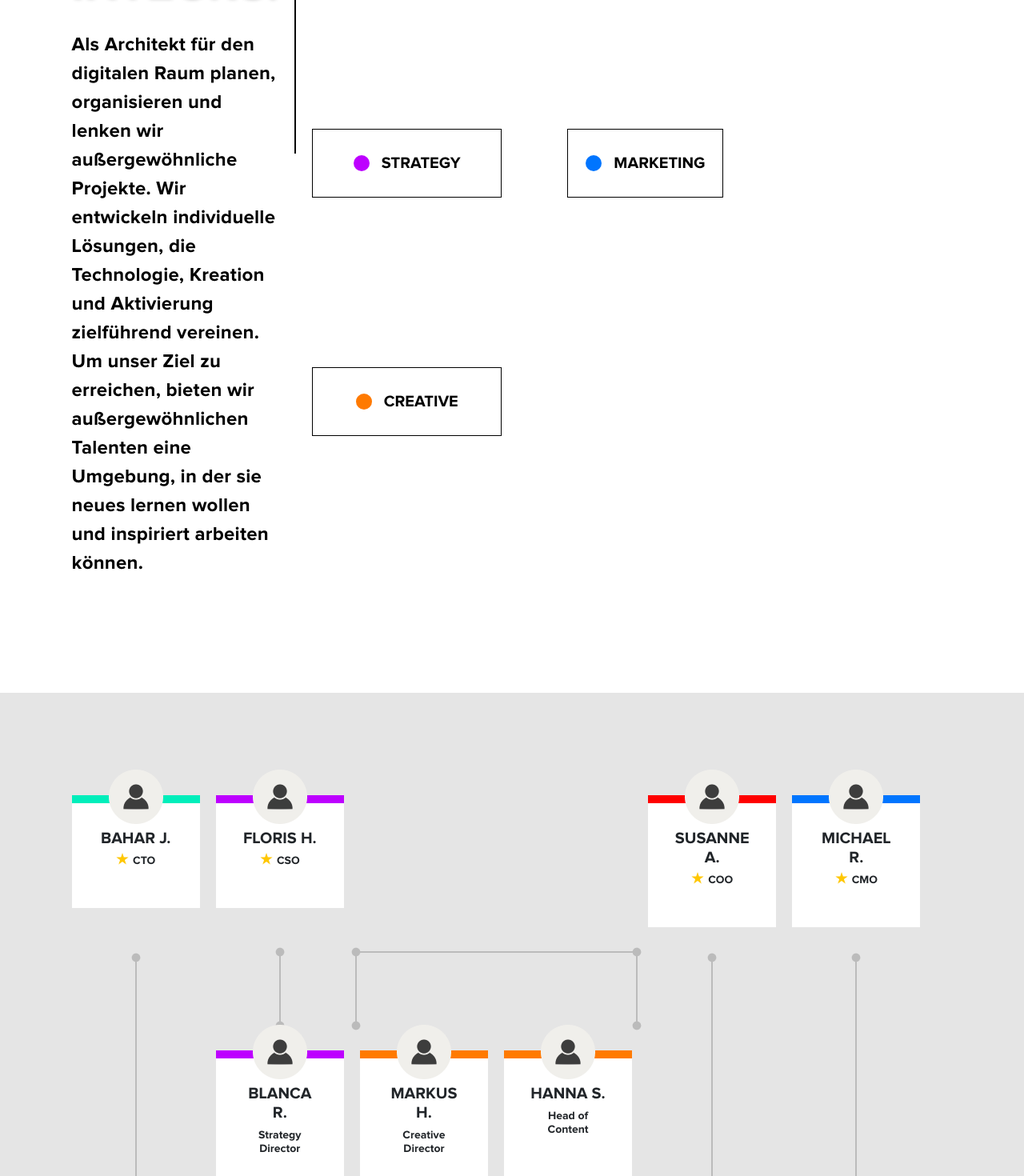
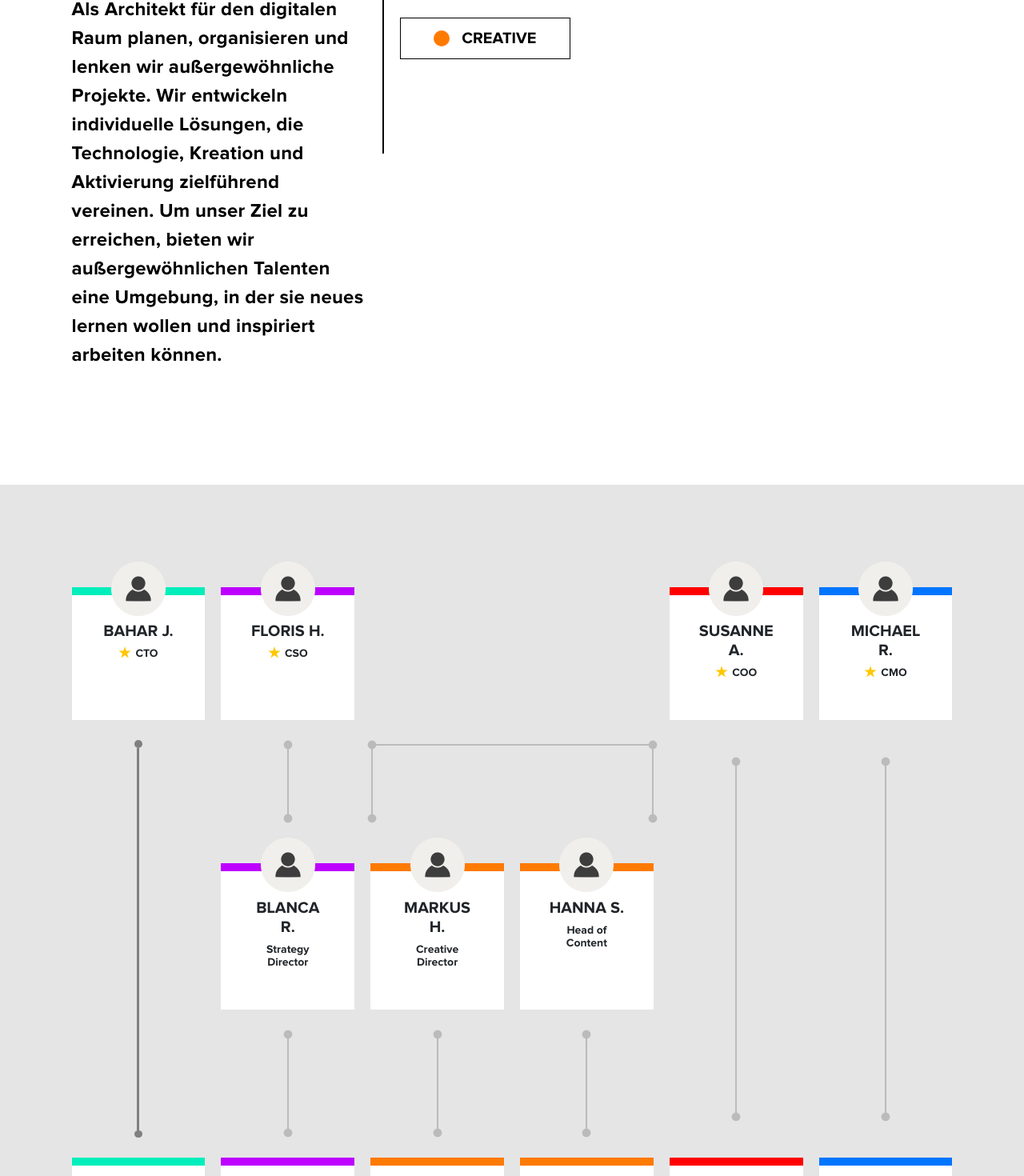
Before and after one commit to philipAthanas/ihk-praxisprojekt, a Nuxt app: page / in a window 1280 px wide. Shown: the part 266-1736 px from the top of the page at 80% size. Built offline with nearby package versions, Linux system fonts and the light colour scheme.

Commit message:
Jakob Changes 29.6.22 4

```diff
--- a/assets/css/style.css
+++ b/assets/css/style.css
@@ -26,22 +26,20 @@ body {
 .header,
 .body {
   width: 100vw;
-  /* margin: 30px auto; */
   padding: 10% 7%;
   display: grid;
-  /* height: auto; */
-  /* justify-content: center; */
   font-family: "ProximaNova-Bold" !important;
 }
 
 .header {
   background-color: rgb(255, 255, 255);
-  grid-template-rows: repeat(3, 1fr);
-  grid-template-columns: 2.5fr 2px 0.3fr repeat(2, 1fr);
+  grid-template-rows: repeat(3, 60px) auto;
+  grid-template-columns: 2fr 2px repeat(3, 1fr);
   grid-template-areas:
     "box1 box2 box3 box4  box8"
     "box1 box2 box6 box7 ."
-    "box1 box2 box5 . .";
+    "box1 box2 box5 . ."
+    "box1 . . . .";
   color: rgba(0, 0, 0, 1);
   text-align: left;
   grid-gap: 20px;
@@ -86,7 +84,7 @@ body {
   grid-area: box3;
   font-family: "ProximaNova-Bold";
   text-align: center;
-  margin-right: 2.2rem;
+  /* margin-right: 2.2rem; */
 }
 
 .square-border {
@@ -105,27 +103,27 @@ body {
 
 .box4_strategy {
   grid-area: box4;
-  margin-left: 1.7rem;
+  /* margin-left: 1.7rem; */
 }
 
 .box5_creative {
   grid-area: box5;
-  margin-right: 2.2rem;
+  /* margin-right: 2.2rem; */
 }
 
 .box6_operation {
   grid-area: box6;
-  margin-right: 2.2rem;
+  /* margin-right: 2.2rem; */
 }
 
 .box7_marketing {
   grid-area: box7;
-  margin-left: 1.7rem;
+  /* margin-left: 1.7rem; */
 }
 
 .box8_logo {
   grid-area: box8;
-  margin-left: 5rem;
+  /* margin-left: 5rem; */
   cursor: pointer;
 }
 
@@ -206,23 +204,11 @@ body {
   height: 100%;
 }
 
-.lineNew1 {
-  background-image: url("../../grid-bilder/Line-1.png");
-  background-size: contain;
-  grid-area: lineNew1;
-}
-
 .line2 {
   grid-area: line2;
   display: flex;
   justify-content: center;
   align-items: center;
-}
-
-.lineNew2 {
-  background-image: url("../../grid-bilder/Line-2.png");
-  background-size: contain;
-  grid-area: lineNew2;
 }
 
 .line3 {
@@ -232,39 +218,12 @@ body {
   align-items: center;
 }
 
-.lineNew3 {
-  background-image: url("../../grid-bilder/Line-3.png");
-  background-size: contain;
-  grid-area: lineNew3;
-}
-
 .line4 {
   grid-area: line4;
   display: flex;
   justify-content: center;
   align-items: center;
 }
-
-.lineNew4 {
-  background-image: url("../../grid-bilder/Line-4.png");
-  background-size: contain;
-  grid-area: lineNew4;
-}
-/*
-.line5 {
-  grid-area: line5;
-  display: flex;
-  justify-content: center;
-  align-items: center;
-}
-
-.line6 {
-  grid-area: line6;
-  display: flex;
-  justify-content: center;
-  align-items: center;
-}
-*/
 
 .group36 {
   grid-area: group36;
@@ -280,23 +239,11 @@ body {
   align-items: center;
 }
 
-.lineNew8 {
-  background-image: url("../../grid-bilder/Line-8.png");
-  background-size: contain;
-  grid-area: lineNew8;
-}
-
 .line9 {
   grid-area: line9;
   display: flex;
   justify-content: center;
   align-items: center;
-}
-
-.lineNew9 {
-  background-image: url("../../grid-bilder/Line-9.png");
-  background-size: contain;
-  grid-area: lineNew9;
 }
 
 .line10 {
@@ -306,22 +253,26 @@ body {
   align-items: center;
 }
 
-.lineNew10 {
-  background-image: url("../../grid-bilder/Line-10.png");
-  background-size: contain;
-  grid-area: lineNew10;
-}
-
 div[class^="team"] {
   /* jedes div dessen Klasse mit "Team" beginnt wird angesprochen -- ^ = wenn die Klasse mit dem String anfängt */
   background-color: #fff;
   text-align: center;
   font-family: "ProximaNova-Bold" !important;
   position: relative;
+}
+.team8,
+.team9,
+.team10,
+.team11,
+.team12,
+.team13 {
   margin-bottom: auto;
 }
-div[class^="line"] {
-  /* padding: 30px; */
+
+.team5,
+.team6,
+.team7 {
+  margin-top: 25px;
 }
 
 .star {
@@ -330,14 +281,10 @@ div[class^="line"] {
 }
 
 .unit {
-  /* display: inline-flex; */
   display: grid;
   grid-template-columns: 1fr 1fr 1fr;
   width: 100%;
   padding: 10% 7%;
-  flex-direction: row;
-  flex-wrap: wrap;
-  justify-content: space-around;
   background-color: rgb(229, 229, 229);
 }
 .card_Parent {
@@ -424,7 +371,7 @@ TeamBox
   display: flex;
   background: #fff;
   border: 1px solid #000000;
-  padding: 22px;
+  padding: 5px 10px;
   text-align: center;
   align-items: center;
 }
@@ -473,36 +420,77 @@ GroupContainer
   z-index: 1;
 }
 
+div[class^="line"] {
+  display: flex;
+  flex-direction: column;
+  align-items: center;
+}
+div[class^="line"] .kreise {
+  background-color: gray;
+  height: 10px;
+  width: 10px;
+  border-radius: 100%;
+}
+div[class^="line"] .strich {
+  background-color: gray;
+  height: 50px;
+  width: 3px;
+}
+.line1 .strich {
+  height: 100% !important;
+}
+div[class^="lineNew"] {
+  display: none;
+}
 @media (max-width: 760px) {
+  .lineNew1 {
+    grid-area: lineNew1;
+  }
+  .lineNew2 {
+    grid-area: lineNew2;
+  }
+  .lineNew3 {
+    grid-area: lineNew3;
+  }
+  .lineNew4 {
+    grid-area: lineNew4;
+  }
+  .lineNew8 {
+    grid-area: lineNew8;
+  }
+  .lineNew9 {
+    grid-area: lineNew9;
+  }
+  .lineNew10 {
+    grid-area: lineNew10;
+  }
   .nav_home {
-    grid-template-rows: repeat(13, auto);
+    grid-template-rows: repeat(20, auto);
     grid-template-columns: 1fr;
     grid-template-areas:
       "team1"
-      /* "lineNew1" */
+      "lineNew1"
       "team8"
       "team2"
-      /* "lineNew2" */
+      "lineNew2"
       "team5"
-      /* "lineNew3" */
+      "lineNew3"
       "team9"
-      /* "group36" */
       "team6"
-      /* "lineNew4" */
+      "lineNew4"
       "team10"
       "team7"
-      /* "lineNew10" */
+      "lineNew10"
       "team11"
       "team3"
-      /* "lineNew8" */
+      "lineNew8"
       "team12"
       "team4"
-      /* "lineNew9" */
+      "lineNew9"
       "team13";
-    grid-gap: 60px;
+    grid-gap: 25px;
     padding: 20% 7%;
   }
-
   .header {
     grid-template-rows: repeat(8, auto);
     grid-template-columns: 1fr;
@@ -516,6 +504,14 @@ GroupContainer
       "box8";
     grid-gap: 0;
   }
+  .team2,
+  .team3,
+  .team4,
+  .team5,
+  .team6,
+  .team7 {
+    margin-top: 35px;
+  }
   .header .box {
     margin-right: 0;
     margin-bottom: 30px;
@@ -528,13 +524,13 @@ GroupContainer
     text-align: center;
   }
   .box2_trennlinie,
-  .body div[class^="line"],
+  .hideOnMobile,
   .body div[class^="group"] {
     grid-area: unset;
     display: none;
   }
   .unit {
-    display: inline-flex;
+    grid-template-columns: 1fr;
   }
   .card_Parent {
     margin: 0 0 60px 0;
--- a/components/BodyComponent.vue
+++ b/components/BodyComponent.vue
@@ -165,21 +165,29 @@
         />
       </div>
       <div
-        class="line1"
+        class="line1 hideOnMobile"
         :data-aos="renderWithFadeIns ? 'zoom-in-right' : ''"
         data-aos-duration="1500"
+        v-show="!renderWithFadeIns"
       >
-        <img :src="require('../grid-bilder/Line-1.png')" fluid alt="Linie 1" />
+        <div class="kreise"></div>
+        <div class="strich"></div>
+        <div class="kreise"></div>
       </div>
       <div
         class="lineNew1"
         :data-aos="renderWithFadeIns ? 'zoom-in-right' : ''"
         data-aos-duration="1500"
-      ></div>
+      >
+        <div class="kreise"></div>
+        <div class="strich"></div>
+        <div class="kreise"></div>
+      </div>
       <div
-        class="line2"
+        class="line2 hideOnMobile"
         :data-aos="renderWithFadeIns ? 'zoom-in-right' : ''"
         data-aos-duration="1500"
+        v-show="!renderWithFadeIns"
       >
         <img :src="require('../grid-bilder/Line-2.png')" fluid alt="Linie 2" />
       </div>
@@ -187,11 +195,16 @@
         class="lineNew2"
         :data-aos="renderWithFadeIns ? 'zoom-in-right' : ''"
         data-aos-duration="1500"
-      ></div>
+      >
+        <div class="kreise"></div>
+        <div class="strich"></div>
+        <div class="kreise"></div>
+      </div>
       <div
-        class="line3"
+        class="line3 hideOnMobile"
         :data-aos="renderWithFadeIns ? 'zoom-in-right' : ''"
         data-aos-duration="1500"
+        v-show="!renderWithFadeIns"
       >
         <img :src="require('../grid-bilder/Line-3.png')" fluid alt="Linie 3" />
       </div>
@@ -199,11 +212,16 @@
         class="lineNew3"
         :data-aos="renderWithFadeIns ? 'zoom-in-right' : ''"
         data-aos-duration="1500"
-      ></div>
+      >
+        <div class="kreise"></div>
+        <div class="strich"></div>
+        <div class="kreise"></div>
+      </div>
       <div
-        class="line4"
+        class="line4 hideOnMobile"
         :data-aos="renderWithFadeIns ? 'zoom-in-right' : ''"
         data-aos-duration="1500"
+        v-show="!renderWithFadeIns"
       >
         <img :src="require('../grid-bilder/Line-4.png')" fluid alt="Linie 4" />
       </div>
@@ -211,19 +229,16 @@
         class="lineNew4"
         :data-aos="renderWithFadeIns ? 'zoom-in-right' : ''"
         data-aos-duration="1500"
-      ></div>
-      <!--
-    <div class="line5">
-      <img :src="require('../grid-bilder/Line 5.png')" fluid alt="Linie 5" />
-    </div>
-    <div class="line6">
-      <img :src="require('../grid-bilder/Line 6.png')" fluid alt="Linie 6" />
-    </div>
-    -->
+      >
+        <div class="kreise"></div>
+        <div class="strich"></div>
+        <div class="kreise"></div>
+      </div>
       <div
-        class="group36"
+        class="group36 hideOnMobile"
         :data-aos="renderWithFadeIns ? 'zoom-in-right' : ''"
         data-aos-duration="1500"
+        v-show="!renderWithFadeIns"
       >
         <img
           :src="require('../grid-bilder/Group 36.png')"
@@ -233,9 +248,10 @@
       </div>
 
       <div
-        class="line8"
+        class="line8 hideOnMobile"
         :data-aos="renderWithFadeIns ? 'zoom-in-right' : ''"
         data-aos-duration="1500"
+        v-show="!renderWithFadeIns"
       >
         <img :src="require('../grid-bilder/Line-8.png')" fluid alt="Linie 8" />
       </div>
@@ -243,11 +259,16 @@
         class="lineNew8"
         :data-aos="renderWithFadeIns ? 'zoom-in-right' : ''"
         data-aos-duration="1500"
-      ></div>
+      >
+        <div class="kreise"></div>
+        <div class="strich"></div>
+        <div class="kreise"></div>
+      </div>
       <div
-        class="line9"
+        class="line9 hideOnMobile"
         :data-aos="renderWithFadeIns ? 'zoom-in-right' : ''"
         data-aos-duration="1500"
+        v-show="!renderWithFadeIns"
       >
         <img :src="require('../grid-bilder/Line-9.png')" fluid alt="Linie 9" />
       </div>
@@ -255,11 +276,16 @@
         class="lineNew9"
         :data-aos="renderWithFadeIns ? 'zoom-in-right' : ''"
         data-aos-duration="1500"
-      ></div>
+      >
+        <div class="kreise"></div>
+        <div class="strich"></div>
+        <div class="kreise"></div>
+      </div>
       <div
-        class="line10"
+        class="line10 hideOnMobile"
         :data-aos="renderWithFadeIns ? 'zoom-in-right' : ''"
         data-aos-duration="1500"
+        v-show="!renderWithFadeIns"
       >
         <img
           :src="require('../grid-bilder/Line-10.png')"
@@ -271,7 +297,11 @@
         class="lineNew10"
         :data-aos="renderWithFadeIns ? 'zoom-in-right' : ''"
         data-aos-duration="1500"
-      ></div>
+      >
+        <div class="kreise"></div>
+        <div class="strich"></div>
+        <div class="kreise"></div>
+      </div>
     </div>
     <div class="unit" v-if="nav === 'Developement'">
       <div
@@ -373,6 +403,12 @@
 export default {
   props: ["nav"],
   css: ["~/assets/css/style.css"],
+  created() {
+    if (window.innerWidth <= 760) {
+      console.log("Disable FadeIns");
+      this.renderWithFadeIns = false;
+    }
+  },
   data() {
     return {
       renderWithFadeIns: false,
--- a/components/HeroSection.vue
+++ b/components/HeroSection.vue
@@ -104,15 +104,20 @@ export default {
   data() {
     return {
       nav: "Home",
-      renderWithFadeIns: false,
+      renderWithFadeIns: true,
     };
+  },
+  created() {
+    if (window.innerWidth <= 760) {
+      console.log("Disable FadeIns");
+      this.renderWithFadeIns = false;
+    }
   },
   methods: {
     goto(setNav) {
       this.nav = setNav;
       var element = this.$refs["div1"];
       var top = element.offsetTop;
-
       window.scrollTo(0, top);
     },
   },
```
